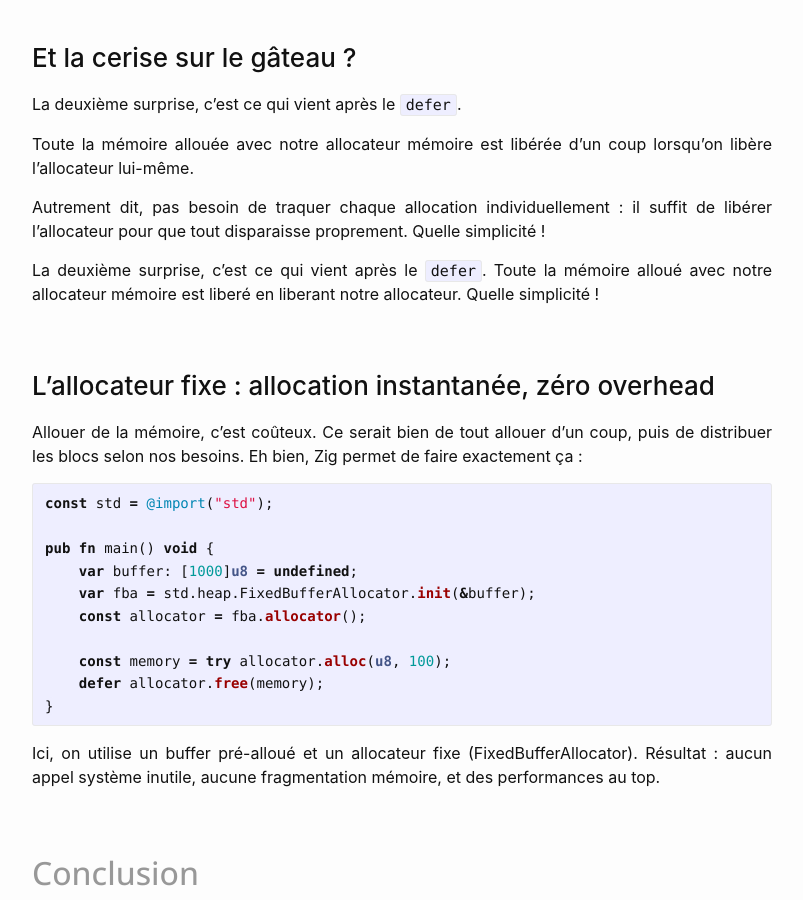
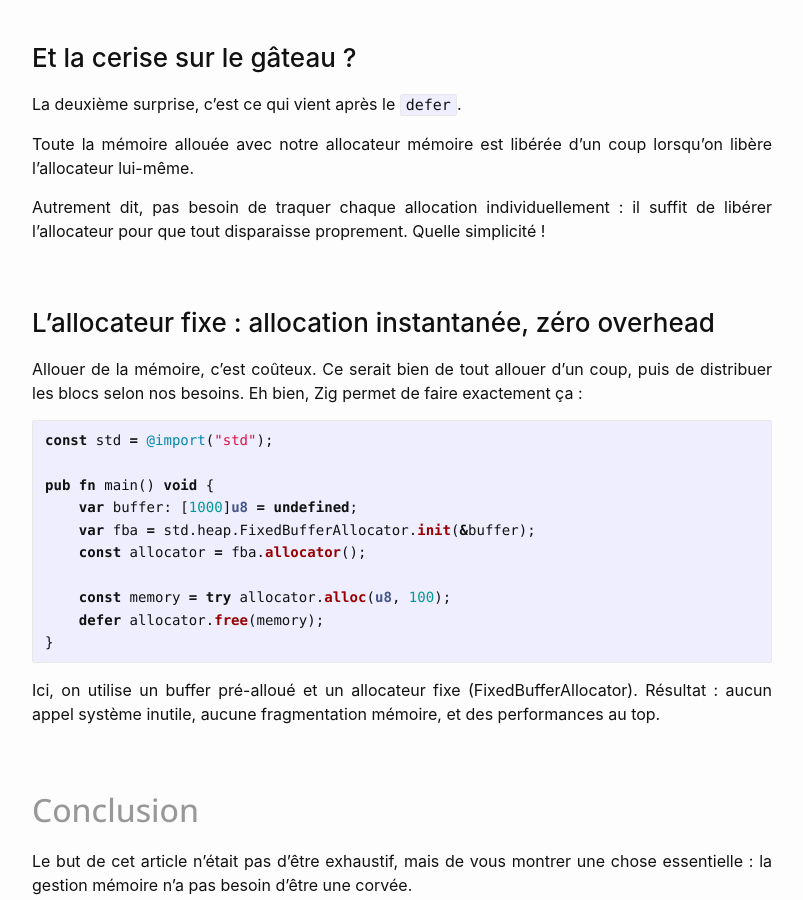
Before and after one commit to MrScriptX/mrscriptx.github.io, a Jekyll site: the page built from _posts/devlog/2025-03-26-le-futur-de-la-programmation.md, in a window 1280 px wide and 900 px high, scrolled down 3809 px. Shown: the whole window, without its empty margins (238-1041 px from the left). Built offline with Jekyll 4.4.1, drawn with Linux system fonts in a browser that asks for light colours; comment, search, counter and statistics services are not loaded.

Commit message:
Update _posts/devlog/2025-03-26-le-futur-de-la-programmation.md
Co-authored-by: Copilot <175728472+Copilot@users.noreply.github.com>

```diff
--- a/_posts/devlog/2025-03-26-le-futur-de-la-programmation.md
+++ b/_posts/devlog/2025-03-26-le-futur-de-la-programmation.md
@@ -115,10 +115,6 @@ Toute la mémoire allouée avec notre allocateur mémoire est libérée d’un c
 Autrement dit, pas besoin de traquer chaque allocation individuellement : il suffit de libérer l’allocateur pour que tout disparaisse proprement.
 Quelle simplicité !
 
-La deuxième surprise, c'est ce qui vient après le `defer`.
-Toute la mémoire alloué avec notre allocateur mémoire est liberé en liberant notre allocateur.
-Quelle simplicité !
-
 ### L’allocateur fixe : allocation instantanée, zéro overhead
 
 Allouer de la mémoire, c’est coûteux. Ce serait bien de tout allouer d’un coup, puis de distribuer les blocs selon nos besoins.
```
